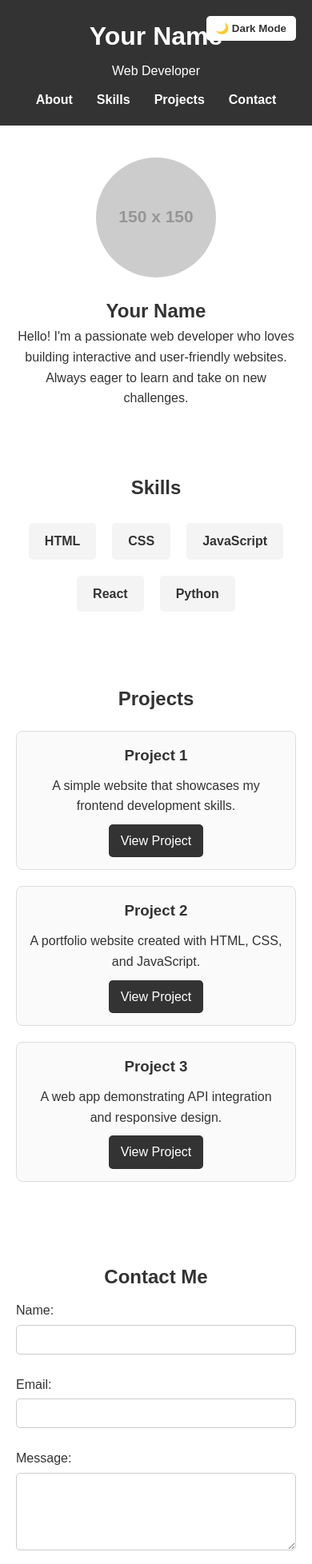
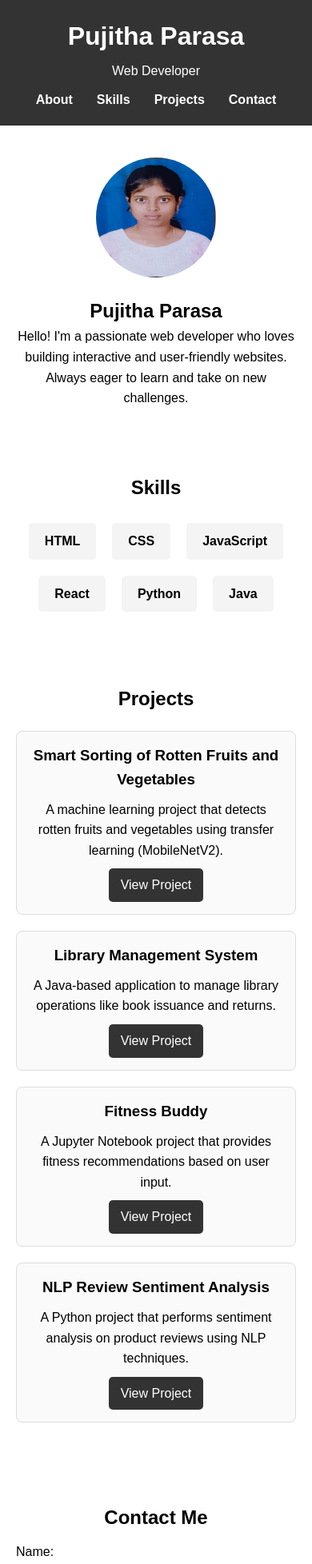
Before and after one commit to pujithaparasa/pujithaparasa.github.io, a plain HTML site: page index.html in a window 390 px wide. Shown: the top 1956 px of the page at 80% size. Drawn offline with Linux system fonts and the light colour scheme.

Commit message:
Add files via upload

```diff
--- a/index.html
+++ b/index.html
@@ -4,209 +4,13 @@
   <meta charset="UTF-8">
   <meta name="viewport" content="width=device-width, initial-scale=1.0">
   <title>Personal Portfolio</title>
-  <style>
-    * {
-      margin: 0;
-      padding: 0;
-      box-sizing: border-box;
-      font-family: Arial, sans-serif;
-      transition: background 0.3s, color 0.3s;
-    }
-
-    body {
-      line-height: 1.6;
-      background: #fff;
-      color: #333;
-    }
-
-    header {
-      background: #333;
-      color: #fff;
-      padding: 20px 0;
-      text-align: center;
-      position: relative;
-    }
-
-    header h1 {
-      margin-bottom: 5px;
-    }
-
-    nav ul {
-      list-style: none;
-      display: flex;
-      justify-content: center;
-      margin-top: 10px;
-    }
-
-    nav ul li {
-      margin: 0 15px;
-    }
-
-    nav ul li a {
-      color: #fff;
-      text-decoration: none;
-      font-weight: bold;
-    }
-
-    /* Toggle button */
-    .toggle-btn {
-      position: absolute;
-      top: 20px;
-      right: 20px;
-      padding: 8px 12px;
-      border: none;
-      border-radius: 5px;
-      cursor: pointer;
-      background: #fff;
-      color: #333;
-      font-weight: bold;
-    }
-
-    section {
-      padding: 40px 20px;
-      text-align: center;
-    }
-
-    #about img {
-      width: 150px;
-      height: 150px;
-      border-radius: 50%;
-      margin-bottom: 15px;
-    }
-
-    #skills ul {
-      list-style: none;
-      display: flex;
-      justify-content: center;
-      flex-wrap: wrap;
-      margin-top: 15px;
-    }
-
-    #skills ul li {
-      background: #f4f4f4;
-      margin: 10px;
-      padding: 10px 20px;
-      border-radius: 5px;
-      font-weight: bold;
-    }
-
-    .project {
-      margin: 20px auto;
-      padding: 15px;
-      border: 1px solid #ddd;
-      border-radius: 8px;
-      max-width: 500px;
-      background: #fafafa;
-    }
-
-    .project h3 {
-      margin-bottom: 10px;
-    }
-
-    .project a {
-      display: inline-block;
-      margin-top: 10px;
-      text-decoration: none;
-      color: #fff;
-      background: #333;
-      padding: 8px 15px;
-      border-radius: 5px;
-    }
-
-    form {
-      max-width: 500px;
-      margin: auto;
-      text-align: left;
-    }
-
-    form label {
-      display: block;
-      margin: 10px 0 5px;
-    }
-
-    form input, form textarea {
-      width: 100%;
-      padding: 10px;
-      margin-bottom: 15px;
-      border: 1px solid #ccc;
-      border-radius: 5px;
-    }
-
-    form button {
-      display: block;
-      width: 100%;
-      padding: 10px;
-      border: none;
-      background: #333;
-      color: #fff;
-      font-size: 16px;
-      border-radius: 5px;
-      cursor: pointer;
-    }
-
-    footer {
-      background: #333;
-      color: #fff;
-      text-align: center;
-      padding: 15px 0;
-      margin-top: 20px;
-    }
-
-    /* Dark mode styles */
-    body.dark {
-      background: #121212;
-      color: #eee;
-    }
-
-    body.dark header {
-      background: #222;
-    }
-
-    body.dark nav ul li a {
-      color: #eee;
-    }
-
-    body.dark .toggle-btn {
-      background: #333;
-      color: #fff;
-    }
-
-    body.dark #skills ul li {
-      background: #333;
-      color: #fff;
-    }
-
-    body.dark .project {
-      background: #1e1e1e;
-      border: 1px solid #444;
-    }
-
-    body.dark .project a {
-      background: #555;
-    }
-
-    body.dark form input,
-    body.dark form textarea {
-      background: #222;
-      color: #eee;
-      border: 1px solid #555;
-    }
-
-    body.dark form button {
-      background: #555;
-    }
-
-    body.dark footer {
-      background: #222;
-    }
-  </style>
+  <link rel="stylesheet" href="style.css">
 </head>
 <body>
-  <!-- Header -->
+
   <header>
-    <h1>Your Name</h1>
+    <h1>Pujitha Parasa</h1>
     <p>Web Developer</p>
-    <button class="toggle-btn" onclick="toggleMode()">🌙 Dark Mode</button>
     <nav>
       <ul>
         <li><a href="#about">About</a></li>
@@ -217,14 +21,12 @@
     </nav>
   </header>
 
-  <!-- About -->
   <section id="about">
-    <img src="https://via.placeholder.com/150" alt="Profile Image">
-    <h2>Your Name</h2>
+    <img src="photo.jpg" alt="Profile Image">
+    <h2>Pujitha Parasa</h2>
     <p>Hello! I'm a passionate web developer who loves building interactive and user-friendly websites. Always eager to learn and take on new challenges.</p>
   </section>
 
-  <!-- Skills -->
   <section id="skills">
     <h2>Skills</h2>
     <ul>
@@ -233,30 +35,39 @@
       <li>JavaScript</li>
       <li>React</li>
       <li>Python</li>
+      <li>Java</li>
     </ul>
   </section>
 
-  <!-- Projects -->
   <section id="projects">
     <h2>Projects</h2>
+
     <div class="project">
-      <h3>Project 1</h3>
-      <p>A simple website that showcases my frontend development skills.</p>
-      <a href="https://example.com" target="_blank">View Project</a>
+      <h3>Smart Sorting of Rotten Fruits and Vegetables</h3>
+      <p>A machine learning project that detects rotten fruits and vegetables using transfer learning (MobileNetV2).</p>
+      <a href="https://github.com/pujithaparasa/Smart-Sorting-Transfer-Learning-for-identifying-rotten-fruits-and-vegetables" target="_blank">View Project</a>
     </div>
+
     <div class="project">
-      <h3>Project 2</h3>
-      <p>A portfolio website created with HTML, CSS, and JavaScript.</p>
-      <a href="https://example.com" target="_blank">View Project</a>
+      <h3>Library Management System</h3>
+      <p>A Java-based application to manage library operations like book issuance and returns.</p>
+      <a href="https://github.com/pujithaparasa/Library-Management-System" target="_blank">View Project</a>
     </div>
+
     <div class="project">
-      <h3>Project 3</h3>
-      <p>A web app demonstrating API integration and responsive design.</p>
-      <a href="https://example.com" target="_blank">View Project</a>
+      <h3>Fitness Buddy</h3>
+      <p>A Jupyter Notebook project that provides fitness recommendations based on user input.</p>
+      <a href="https://github.com/pujithaparasa/Fitness-Buddy" target="_blank">View Project</a>
     </div>
+
+    <div class="project">
+      <h3>NLP Review Sentiment Analysis</h3>
+      <p>A Python project that performs sentiment analysis on product reviews using NLP techniques.</p>
+      <a href="https://github.com/pujithaparasa/NLP-Review-Sentiment-Analysis" target="_blank">View Project</a>
+    </div>
+
   </section>
 
-  <!-- Contact -->
   <section id="contact">
     <h2>Contact Me</h2>
     <form>
@@ -273,22 +84,9 @@
     </form>
   </section>
 
-  <!-- Footer -->
   <footer>
-    <p>&copy; 2025 Your Name. All Rights Reserved.</p>
+    <p>&copy; 2025 Pujitha Parasa. All Rights Reserved.</p>
   </footer>
 
-  <!-- Script for dark mode -->
-  <script>
-    function toggleMode() {
-      document.body.classList.toggle("dark");
-      const btn = document.querySelector(".toggle-btn");
-      if (document.body.classList.contains("dark")) {
-        btn.textContent = "☀️ Light Mode";
-      } else {
-        btn.textContent = "🌙 Dark Mode";
-      }
-    }
-  </script>
 </body>
 </html>
--- /dev/null
+++ b/style.css
@@ -0,0 +1,128 @@
+* {
+  margin: 0;
+  padding: 0;
+  box-sizing: border-box;
+  font-family: Arial, sans-serif;
+}
+
+body {
+  line-height: 1.6;
+}
+
+header {
+  background: #333;
+  color: #fff;
+  padding: 20px 0;
+  text-align: center;
+}
+
+header h1 {
+  margin-bottom: 5px;
+}
+
+nav ul {
+  list-style: none;
+  display: flex;
+  justify-content: center;
+  margin-top: 10px;
+}
+
+nav ul li {
+  margin: 0 15px;
+}
+
+nav ul li a {
+  color: #fff;
+  text-decoration: none;
+  font-weight: bold;
+}
+
+section {
+  padding: 40px 20px;
+  text-align: center;
+}
+
+#about img {
+  width: 150px;
+  height: 150px;
+  border-radius: 50%;
+  margin-bottom: 15px;
+}
+
+#skills ul {
+  list-style: none;
+  display: flex;
+  justify-content: center;
+  flex-wrap: wrap;
+  margin-top: 15px;
+}
+
+#skills ul li {
+  background: #f4f4f4;
+  margin: 10px;
+  padding: 10px 20px;
+  border-radius: 5px;
+  font-weight: bold;
+}
+
+.project {
+  margin: 20px auto;
+  padding: 15px;
+  border: 1px solid #ddd;
+  border-radius: 8px;
+  max-width: 500px;
+  background: #fafafa;
+}
+
+.project h3 {
+  margin-bottom: 10px;
+}
+
+.project a {
+  display: inline-block;
+  margin-top: 10px;
+  text-decoration: none;
+  color: #fff;
+  background: #333;
+  padding: 8px 15px;
+  border-radius: 5px;
+}
+
+form {
+  max-width: 500px;
+  margin: auto;
+  text-align: left;
+}
+
+form label {
+  display: block;
+  margin: 10px 0 5px;
+}
+
+form input, form textarea {
+  width: 100%;
+  padding: 10px;
+  margin-bottom: 15px;
+  border: 1px solid #ccc;
+  border-radius: 5px;
+}
+
+form button {
+  display: block;
+  width: 100%;
+  padding: 10px;
+  border: none;
+  background: #333;
+  color: #fff;
+  font-size: 16px;
+  border-radius: 5px;
+  cursor: pointer;
+}
+
+footer {
+  background: #333;
+  color: #fff;
+  text-align: center;
+  padding: 15px 0;
+  margin-top: 20px;
+}
```
Also changed, not shown: photo.jpg (added).
